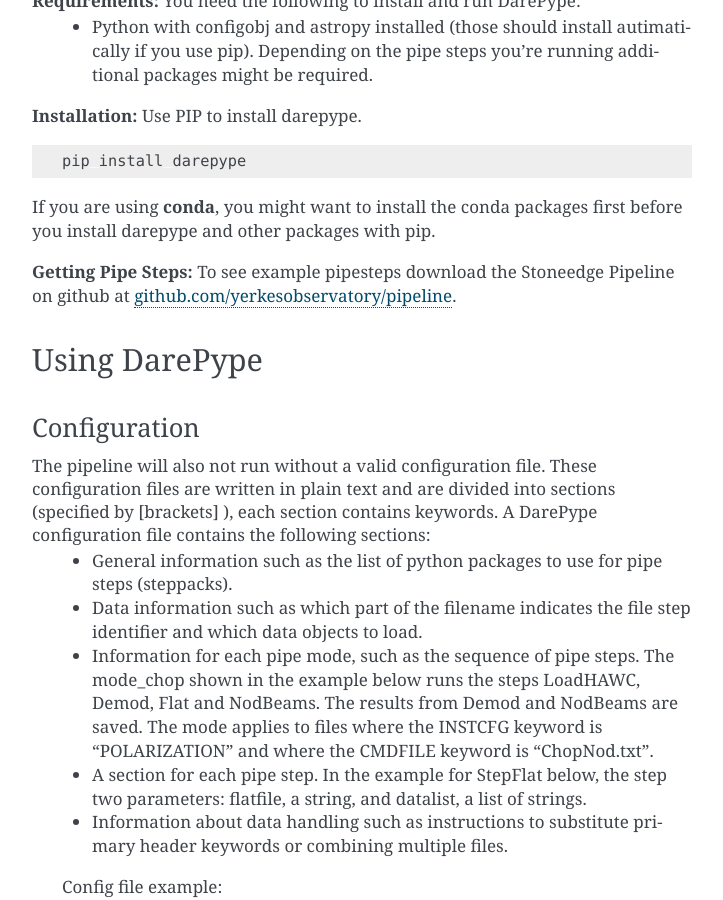
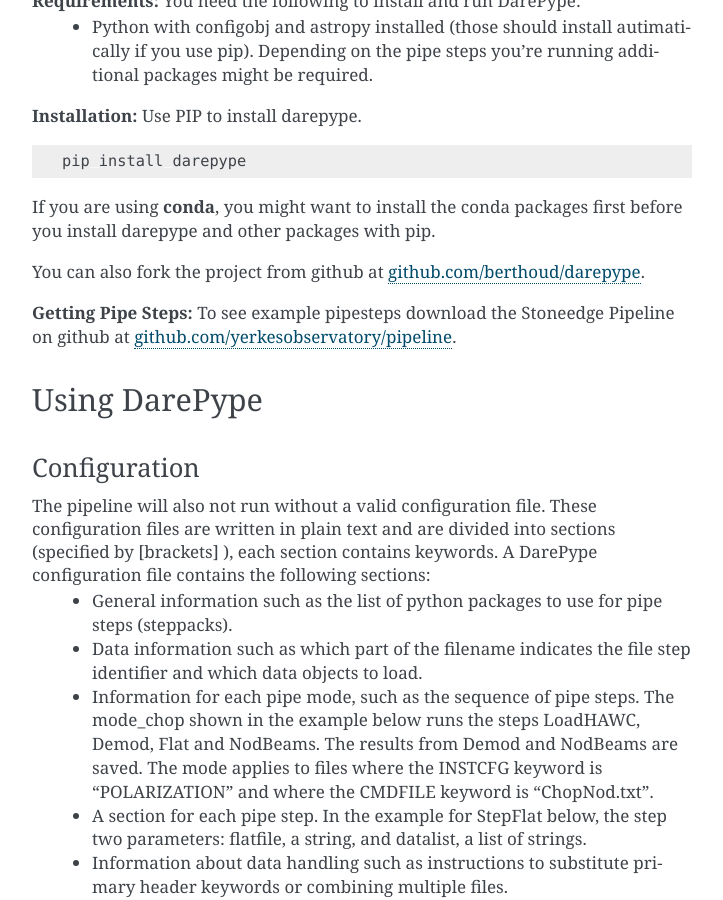
Before and after one commit to berthoud/DaRePype, a Sphinx documentation site: the page built from docs/index.rst, in a window 1280 px wide and 900 px high, scrolled down 1632 px. Shown: the whole window, without its empty margins (388-1111 px from the left). Built offline with Sphinx 7.4.7, drawn with Linux system fonts in a browser that asks for light colours; pages that are not in the unit, such as notebooks, are missing from menus.

Commit message:
Minor update in docs

```diff
--- a/docs/index.rst
+++ b/docs/index.rst
@@ -51,6 +51,8 @@
     pip install darepype
 
 If you are using **conda**, you might want to install the conda packages first before you install darepype and other packages with pip.
+
+You can also fork the project from github at `github.com/berthoud/darepype <https://github.com/berthoud/darepype>`_.
 
 **Getting Pipe Steps:** To see example pipesteps download the Stoneedge Pipeline on github at `github.com/yerkesobservatory/pipeline <https://github.com/yerkesobservatory/pipeline>`_.
 
```
